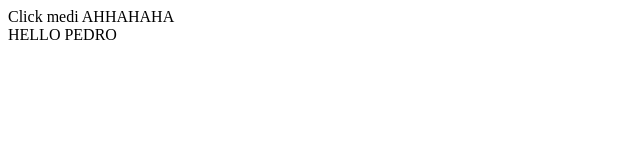
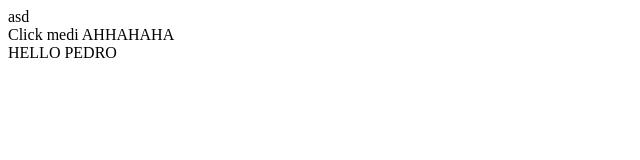
Before and after one commit to JMonteiro94/engenharia_web, a plain HTML site: page site/index.html in a window 1280 px wide. Shown: the whole page, without its empty margins (0-640 px from the left). Drawn offline with Linux system fonts and the light colour scheme.

Commit message:
updating index

```diff
--- a/site/index.html
+++ b/site/index.html
@@ -9,7 +9,7 @@
 		</script>
 	</head>
 	<div>
-
+         <span>asd</span>
 	</div>
 	<body>
 		<div class="popup" onclick="myFunction()"> Click medi
```
